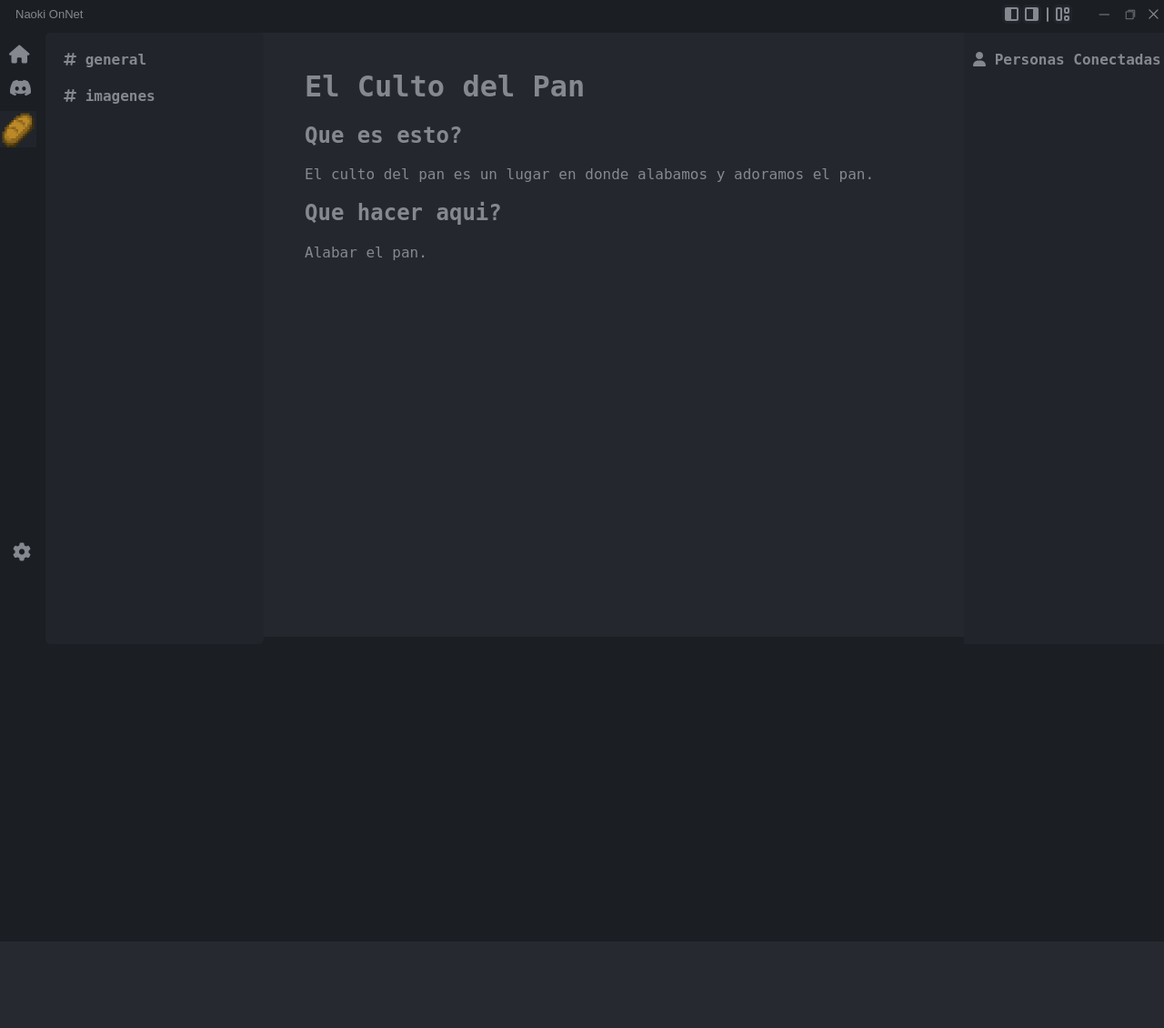
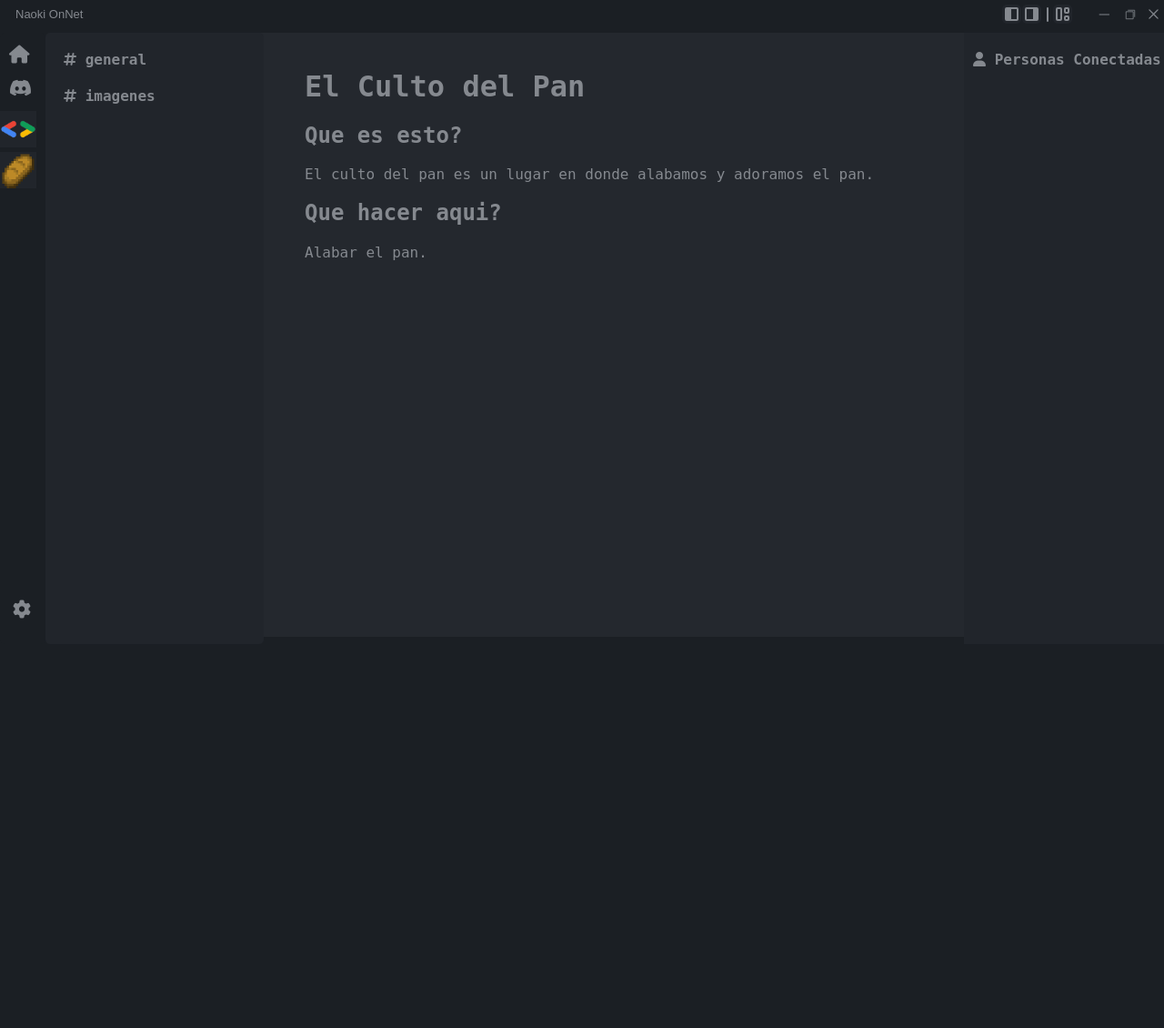
Before and after one commit to Naoki-Solutions/Discogram-Legacy, a PHP site: page /culto_del_pan.php in a window 1280 px wide; the page is wider, and only the part inside the window is pictured. Shown: that part at 91% size. Before the commit the page ends 617 px from the top of that part, so only its background shows below. Run offline with PHP 8.4, Linux system fonts and the light colour scheme; some libraries are stand-ins or nearby versions.

Commit message:
Changed UI (culto_del_pan.php)

```diff
--- a/culto_del_pan.php
+++ b/culto_del_pan.php
@@ -24,10 +24,11 @@
 </div>
 
 <div class="test">
-    <a href="./main.php"><h1 style="font-size:20px;padding-left:10px"><i style="color:#85898f;" class="fa-solid fa-house"></i></h1></a>
+    <a href="./index.php"><h1 style="font-size:20px;padding-left:10px"><i style="color:#85898f;" class="fa-solid fa-house"></i></h1></a>
     <a href="https://discord.gg/YvFGRAw2wx"><h1 style="font-size:20px;padding-left:10px"><i style="color:#85898f;" class="fa-brands fa-discord"></i></h1></a>
+    <a href="general_developers.php"><img style="width:40px;background-color:#21252b" src="gdevtrans.png"></a>
     <a href="culto_del_pan.php"><img style="width:40px;background-color:#21252b" src="bread.png"></a>
-    <a href="./settings"><h1 style="font-size:20px;padding:26rem;padding-left:14px;"><i style="color:#85898f;" class="fa-solid fa-gear"></i></h1></a>
+    <a href="settings.php"><h1 style="margin:0;font-size:20px;padding:28rem;padding-left:14px;"><i style="margin:0;color:#85898f;" class="fa-solid fa-gear"></i></h1></a>
 </div>
 
 <div class="test2">
```
